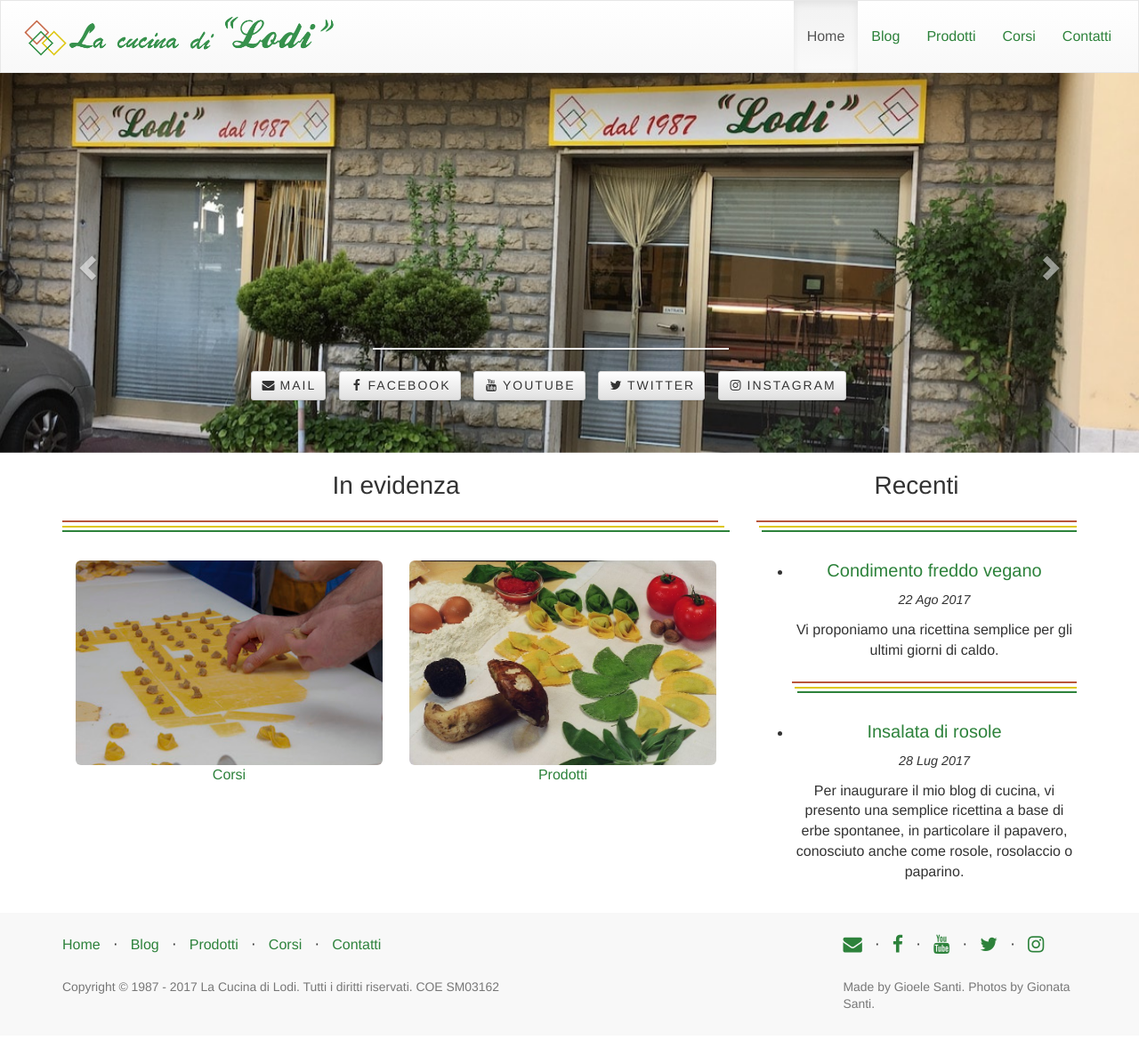
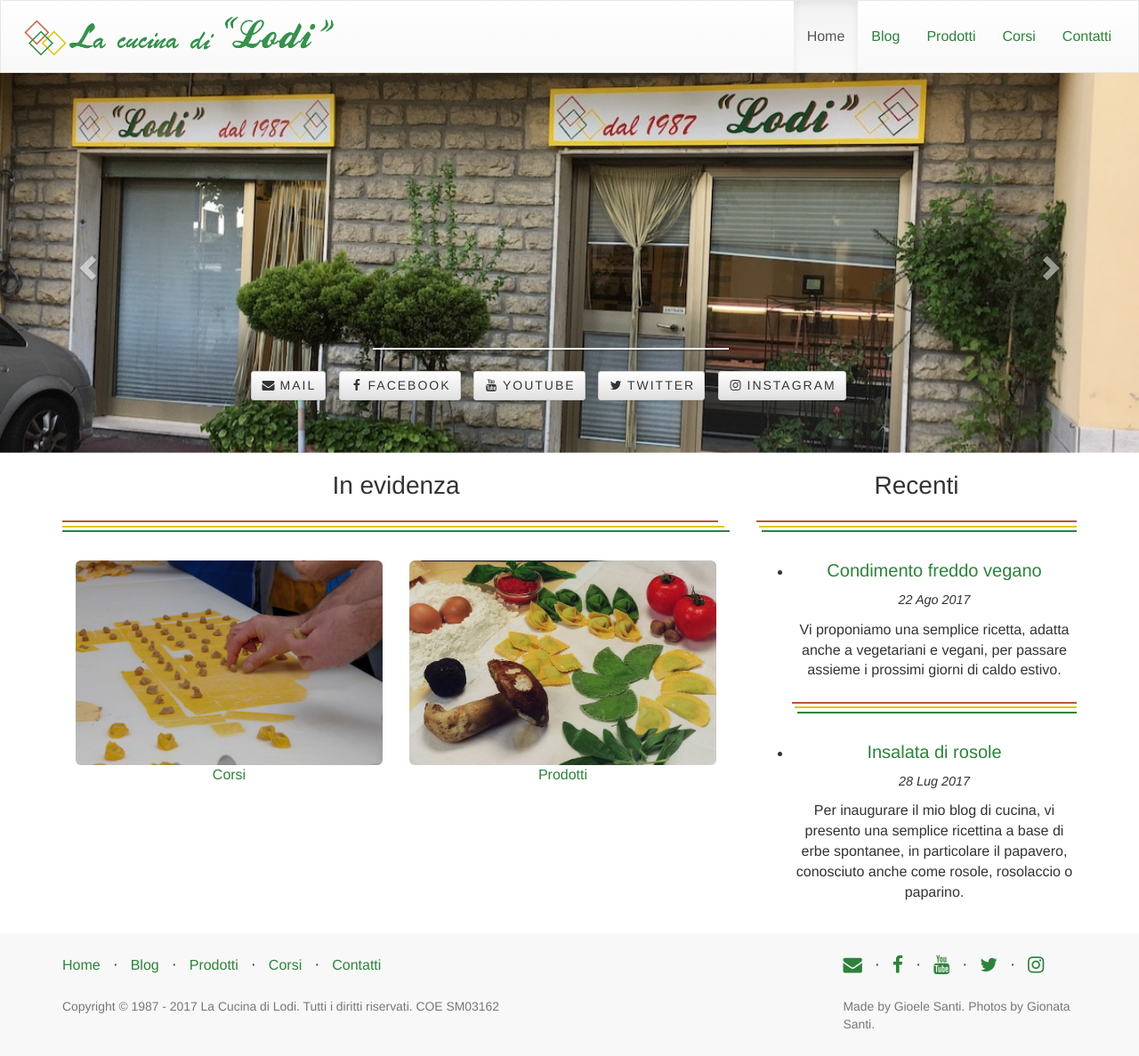
Before and after one commit to gioele-santi/cucina-di-lodi.github.io, a Jekyll site: the page built from index.md, in a window 1280 px wide. Shown: the whole page at 89% size. Built offline with Jekyll 4.4.1, drawn with Linux system fonts in a browser that asks for light colours; nearby versions of some CDN libraries; some web fonts are replaced; before the commit the page ends 1164 px from its top, so only the background shows below that.

Commit message:
edited excerpt

```diff
--- a/_posts/2017-08-23-insalata_pasta.md
+++ b/_posts/2017-08-23-insalata_pasta.md
@@ -14,7 +14,7 @@ image_credits: Foto di Gionata Santi</a>
 
 ---
 
-Vi proponiamo una ricettina semplice per gli ultimi giorni di caldo.
+Vi proponiamo una semplice ricetta, adatta anche a vegetariani e vegani, per passare assieme i prossimi giorni di caldo estivo.
 
 <!--continua-->
 
```
